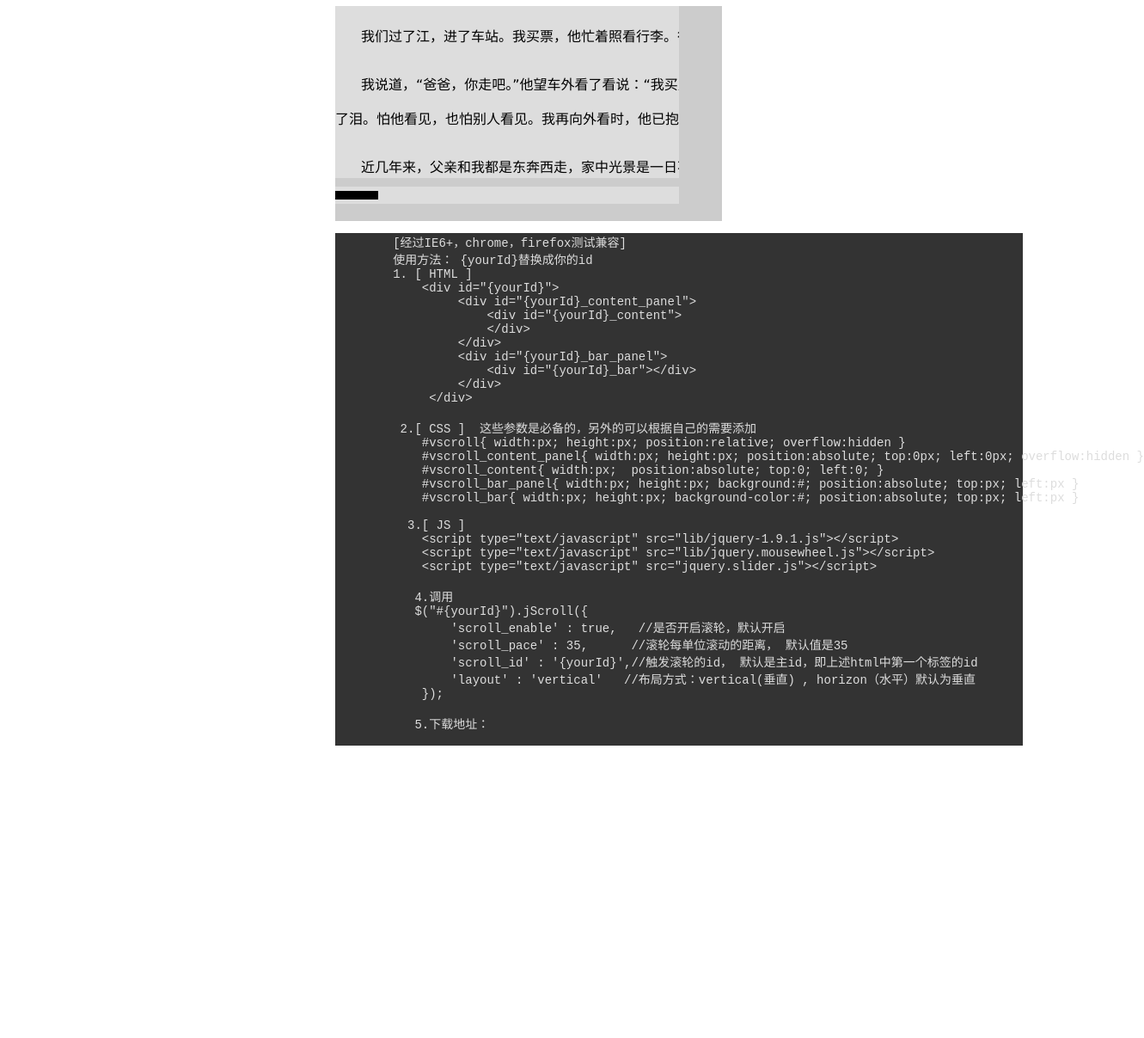
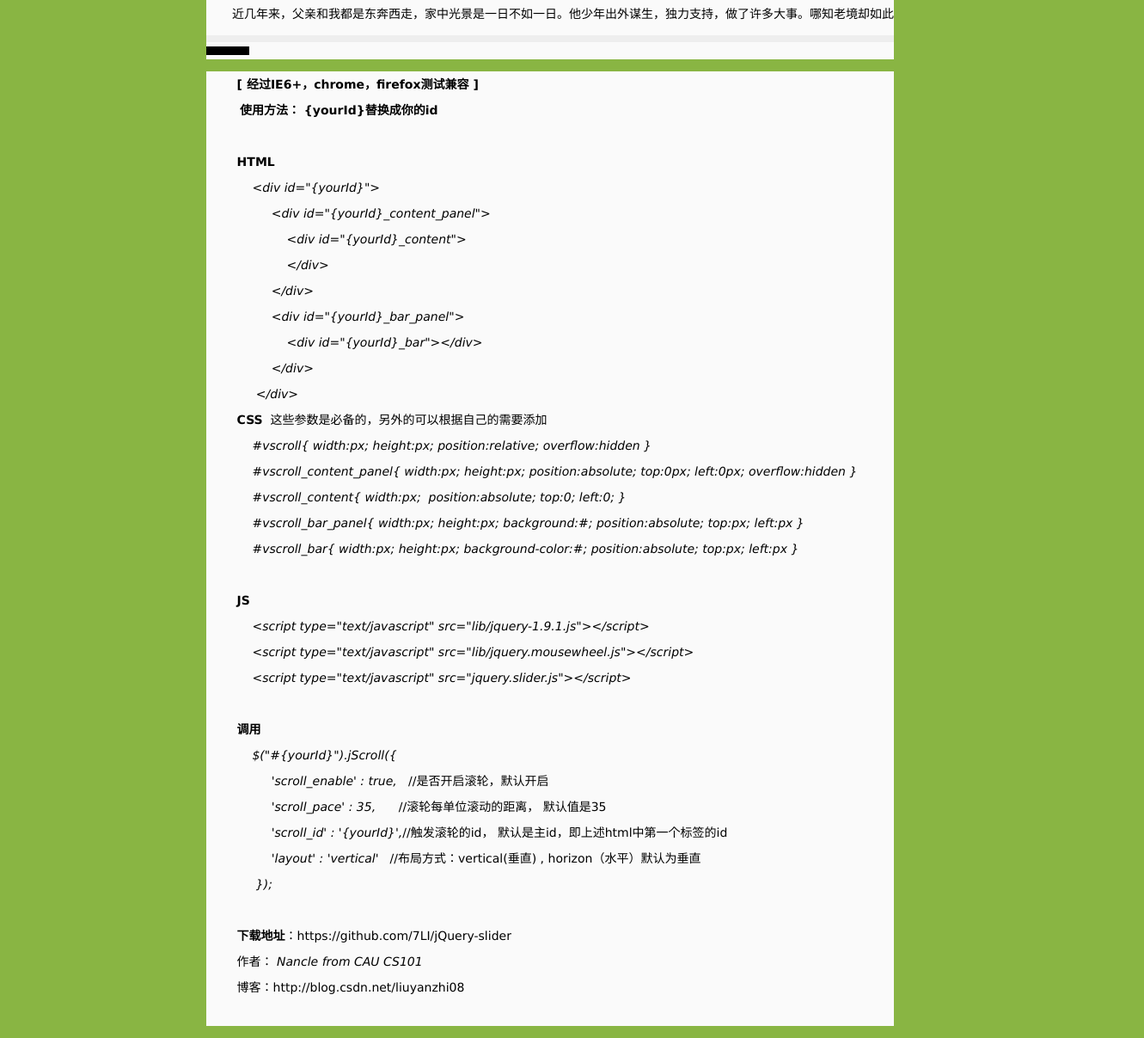
Before and after one commit to liuyanzhi08/jQuery-slider, a plain HTML site: page index.html in a window 1280 px wide. Shown: the part 411-1618 px from the top of the page at 86% size, 1331 px wide, since content can reach past the window. Before the commit the page ends 1292 px from the top, so only its background shows below. Drawn offline with Linux system fonts and the light colour scheme.

Commit message:
modify index.html

```diff
--- a/index.html
+++ b/index.html
@@ -9,8 +9,6 @@
 <script type="text/javascript" src="lib/jquery.mousewheel.js"></script>
 <script type="text/javascript" src="jquery.slider.js"></script>
 <script type="text/javascript">
-
-
 $(function(){
 	$("#vscroll").jScroll({
 			'scroll_enable' : true,
@@ -24,25 +22,32 @@ $(function(){
 			'layout' : 'horizon'
 		});
 })
-
 </script>
 
 <style type="text/css">
-	.wrapper{ width:500px; margin:0 auto;  margin-bottom:10px; font-family:Verdana, Geneva, sans-serif;}
+	body{background:#89b543; font-family:Verdana, Geneva, sans-serif; font-size:14px; line-height:30px}
+	pre{ font-family:Verdana, Geneva, sans-serif; font-size:14px; background:#fafafa; }
+	pre a{ color:#000; text-decoration:none} pre a{ color:#000; text-decoration:none}
+	.wrapper{ width:800px; margin:0 auto;  margin-bottom:10px;  }
+	.wrapper h1{ text-align:center; width:800px; font-size:30px }
 
-	#vscroll{ width:450px; height:400px; background:#CCC; position:relative; overflow:hidden }
-	#vscroll_content_panel{ width:400px; height:400px; background:#ddd; position:absolute; top:0px; left:0px; overflow:hidden }
-	#vscroll_content{ width:400px;  position:absolute; top:0; left:0; line-height:40px; text-indent:30px}
-	#vscroll_bar_panel{ width:20px; height:400px; background:#ddd; position:absolute; top:0px; left:410px }
+
+	#vscroll{ width:800px; height:200px; background:#eee; position:relative; overflow:hidden }
+	#vscroll_content_panel{ width:770px; height:200px; background:#fafafa; position:absolute; top:0px; left:0px; overflow:hidden }
+	#vscroll_content{ width:750px;  position:absolute; top:0; left:0; text-indent:30px; padding:6px 10px}
+	#vscroll_bar_panel{ width:20px; height:200px; background:#fafafa; position:absolute; top:0px; left:780px }
 	#vscroll_bar{ width:10px; height:50px; background-color:#000; position:absolute; top:0px; left:5px }
 
-	#hscroll{ width:450px; height:250px; background:#CCC; position:relative; overflow:hidden }
-	#hscroll_content_panel{ width:400px; height:200px; background:#ddd; position:absolute; top:0px; left:0px; overflow:hidden }
-	#hscroll_content{ height:200px; position:absolute; top:0; left:0; width:4000px; line-height:40px; text-indent:30px}
-	#hscroll_bar_panel{ width:400px; height:20px; background:#ddd; position:absolute; top:210px; left:0px }
+	#hscroll{ width:800px; height:200px; background:#eee; position:relative; overflow:hidden }
+	#hscroll_content_panel{ width:800px; height:160px; background:#fafafa; position:absolute;top:0px;left:0px; overflow:hidden; padding:6px 10px }
+	#hscroll_content{ height:160px; position:absolute; top:0; left:0; width:4000px; text-indent:30px;}
+	#hscroll_bar_panel{ width:800px; height:20px; background:#fafafa; position:absolute; top:180px; left:0px }
 	#hscroll_bar{ width:50px; height:10px; background-color:#000; position:absolute; top:5px; left:0px }
 </style>
-<body class="test">
+<body>
+	<div class="wrapper">
+    	<h1>jQuery-slider</h1>
+    </div>
 	<div class="wrapper">
     	<div id="vscroll">
         	<div id="vscroll_content_panel">
@@ -51,7 +56,7 @@ $(function(){
                     </p>
                     <p>我说道，“爸爸，你走吧。”他望车外看了看说：“我买几个橘子去。你就在此地，不要走动。”我看那边月台的栅栏外有几个卖东西的等着顾客。走到那边月台，须穿过铁道，须跳下去又爬上去。父亲是一个胖子，走过去自然要费事些。我本来要去的，他不肯，只好让他去。我看见他戴着黑布小帽，穿着黑布大马褂，深青布棉袍，蹒跚地走到铁道边，慢慢探身下去，尚不大难。可是他穿过铁道，要爬上那边月台，就不容易了。他用两手攀着上面，两脚再向上缩；他肥胖的身子向左微倾，显出努力的样子。这时我看见他的背影，我的泪很快地流下来了。我赶紧拭干了泪。怕他看见，也怕别人看见。我再向外看时，他已抱了朱红的橘子往回走了。过铁道时，他先将橘子散放在地上，自己慢慢爬下，再抱起橘子走。到这边时，我赶紧去搀他。他和我走到车上，将橘子一股脑儿放在我的皮大衣上。于是扑扑衣上的泥土，心里很轻松似的。过一会说：“我走了，到那边来信！”我望着他走出去。他走了几步，回过头看见我，说：“进去吧，里边没人。”等他的背影混入来来往往的人里，再找不着了，我便进来坐下，我的眼泪又来了。
                     </p>
-                    <p>近几年来，父亲和我都是东奔西走，家中光景是一日不如一日。他少年出外谋生，独力支持，做了许多大事。哪知老境却如此颓唐！他触目伤怀，自然情不能自已。情郁于中，自然要发之于外；家庭琐屑便往往触他之怒。他待我渐渐不同往日。但最近两年的不见，他终于忘却我的不好，只是惦记着我，惦记着我的儿子。我北来后，他写了一信给我，信中说道：“我身体平安，惟膀子疼痛厉害，举箸提笔，诸多不便，大约大去之期不远矣。”我读到此处，在晶莹的泪光中，又看见那肥胖的、青布棉袍黑布马褂的背影。唉！我不知何时再能与他相见！</p>
+                    <p>近几年来，父亲和我都是东奔西走，家中光景是一日不如一日。他少年出外谋生，独力支持，做了许多大事。哪知老境却如此颓唐！他触目伤怀，自然情不能自已。情郁于中，自然要发之于外；家庭琐屑便往往触他之怒。他待我渐渐不同往日。但最近两年的不见，他终于忘却我的不好，只是惦记着我，惦记着我的儿子。我北来后，他写了一信给我，信中说道：“我身体平安，惟膀子疼痛厉害，举箸提笔，诸多不便，大约大去之期不远矣。”我读到此处，在晶莹的泪光中，又看见那肥胖的、青布棉袍黑布马褂的背影。唉！我不知何时再能与他相见！ <strong>-- 摘自朱自清《背影》</strong></p>
                 </div>
             </div>
             <div id="vscroll_bar_panel">
@@ -68,7 +73,7 @@ $(function(){
                     </p>
                     <p>我说道，“爸爸，你走吧。”他望车外看了看说：“我买几个橘子去。你就在此地，不要走动。”我看那边月台的栅栏外有几个卖东西的等着顾客。走到那边月台，须穿过铁道，须跳下去又爬上去。父亲是一个胖子，走过去自然要费事些。我本来要去的，他不肯，只好让他去。我看见他戴着黑布小帽，穿着黑布大马褂，深青布棉袍，蹒跚地走到铁道边，慢慢探身下去，尚不大难。可是他穿过铁道，要爬上那边月台，就不容易了。他用两手攀着上面，两脚再向上缩；他肥胖的身子向左微倾，显出努力的样子。这时我看见他的背影，我的泪很快地流下来了。我赶紧拭干了泪。怕他看见，也怕别人看见。我再向外看时，他已抱了朱红的橘子往回走了。过铁道时，他先将橘子散放在地上，自己慢慢爬下，再抱起橘子走。到这边时，我赶紧去搀他。他和我走到车上，将橘子一股脑儿放在我的皮大衣上。于是扑扑衣上的泥土，心里很轻松似的。过一会说：“我走了，到那边来信！”我望着他走出去。他走了几步，回过头看见我，说：“进去吧，里边没人。”等他的背影混入来来往往的人里，再找不着了，我便进来坐下，我的眼泪又来了。
                     </p>
-                    <p>近几年来，父亲和我都是东奔西走，家中光景是一日不如一日。他少年出外谋生，独力支持，做了许多大事。哪知老境却如此颓唐！他触目伤怀，自然情不能自已。情郁于中，自然要发之于外；家庭琐屑便往往触他之怒。他待我渐渐不同往日。但最近两年的不见，他终于忘却我的不好，只是惦记着我，惦记着我的儿子。我北来后，他写了一信给我，信中说道：“我身体平安，惟膀子疼痛厉害，举箸提笔，诸多不便，大约大去之期不远矣。”我读到此处，在晶莹的泪光中，又看见那肥胖的、青布棉袍黑布马褂的背影。唉！我不知何时再能与他相见！</p>
+                    <p>近几年来，父亲和我都是东奔西走，家中光景是一日不如一日。他少年出外谋生，独力支持，做了许多大事。哪知老境却如此颓唐！他触目伤怀，自然情不能自已。情郁于中，自然要发之于外；家庭琐屑便往往触他之怒。他待我渐渐不同往日。但最近两年的不见，他终于忘却我的不好，只是惦记着我，惦记着我的儿子。我北来后，他写了一信给我，信中说道：“我身体平安，惟膀子疼痛厉害，举箸提笔，诸多不便，大约大去之期不远矣。”我读到此处，在晶莹的泪光中，又看见那肥胖的、青布棉袍黑布马褂的背影。唉！我不知何时再能与他相见！ <strong>-- 摘自朱自清《背影》</strong></p>
                 </div>
             </div>
             <div id="hscroll_bar_panel">
@@ -77,11 +82,12 @@ $(function(){
    	    </div>
     </div>
     <div class="wrapper">
-    	<pre style="background:#333; color:#ddd; width:800px; font-size:14px; padding-left:0px; word-spacing:0">
-        [经过IE6+，chrome，firefox测试兼容]
-    	使用方法： {yourId}替换成你的id
-        1. [ HTML ]
-            &lt;div id="{yourId}"&gt;
+    	<pre>
+        <strong>[ 经过IE6+，chrome，firefox测试兼容 ]
+    	使用方法： {yourId}替换成你的id</strong>
+
+        <strong>HTML</strong>
+          <em>  &lt;div id="{yourId}"&gt;
                  &lt;div id="{yourId}_content_panel"&gt
                      &lt;div id="{yourId}_content"&gt
                      &lt;/div>
@@ -89,29 +95,30 @@ $(function(){
                  &lt;div id="{yourId}_bar_panel"&gt
                      &lt;div id="{yourId}_bar"&gt&lt;/div&gt
                  &lt;/div&gt
-             &lt;/div&gt
-
-         2.[ CSS ]  这些参数是必备的，另外的可以根据自己的需要添加
-            #vscroll{ width:px; height:px; position:relative; overflow:hidden }
+             &lt;/div&gt  </em>
+        <strong>CSS</strong>  这些参数是必备的，另外的可以根据自己的需要添加
+            <em>#vscroll{ width:px; height:px; position:relative; overflow:hidden }
             #vscroll_content_panel{ width:px; height:px; position:absolute; top:0px; left:0px; overflow:hidden }
             #vscroll_content{ width:px;  position:absolute; top:0; left:0; }
             #vscroll_bar_panel{ width:px; height:px; background:#; position:absolute; top:px; left:px }
-            #vscroll_bar{ width:px; height:px; background-color:#; position:absolute; top:px; left:px }
+            #vscroll_bar{ width:px; height:px; background-color:#; position:absolute; top:px; left:px } </em>
 
-          3.[ JS ]
-            &lt;script type="text/javascript" src="lib/jquery-1.9.1.js"&gt;&lt;/script&gt;
+        <strong>JS</strong>
+           <em> &lt;script type="text/javascript" src="lib/jquery-1.9.1.js"&gt;&lt;/script&gt;
             &lt;script type="text/javascript" src="lib/jquery.mousewheel.js"&gt;&lt;/script&gt;
-            &lt;script type="text/javascript" src="jquery.slider.js"&gt;&lt;/script&gt;
+            &lt;script type="text/javascript" src="jquery.slider.js"&gt;&lt;/script&gt;</em>
 
-           4.调用
-           $("#{yourId}").jScroll({
-		'scroll_enable' : true,   //是否开启滚轮，默认开启
-		'scroll_pace' : 35,      //滚轮每单位滚动的距离， 默认值是35
-        	'scroll_id' : '{yourId}',//触发滚轮的id， 默认是主id，即上述html中第一个标签的id
-        	'layout' : 'vertical' 	//布局方式：vertical(垂直) , horizon（水平）默认为垂直
-            });
+        <strong>调用</strong>
+           <em> $("#{yourId}").jScroll({</em>
+                 <em>'scroll_enable' : true,</em>   //是否开启滚轮，默认开启
+                 <em>'scroll_pace' : 35,</em>      //滚轮每单位滚动的距离， 默认值是35
+                <em> 'scroll_id' : '{yourId}',</em>//触发滚轮的id， 默认是主id，即上述html中第一个标签的id
+                <em> 'layout' : 'vertical'</em> 	//布局方式：vertical(垂直) , horizon（水平）默认为垂直
+            <em> });</em>
 
-           5.下载地址：
+        <strong>下载地址</strong>：<a href="https://github.com/7LI/jQuery-slider" target="_blank">https://github.com/7LI/jQuery-slider</a>
+        作者： <em>Nancle from CAU CS101</em>
+        <a href="http://blog.csdn.net/liuyanzhi08" target="_blank">博客：http://blog.csdn.net/liuyanzhi08	</a>
          </pre>
     </div>
 
```
Also changed, not shown: jquery.slider.js.
